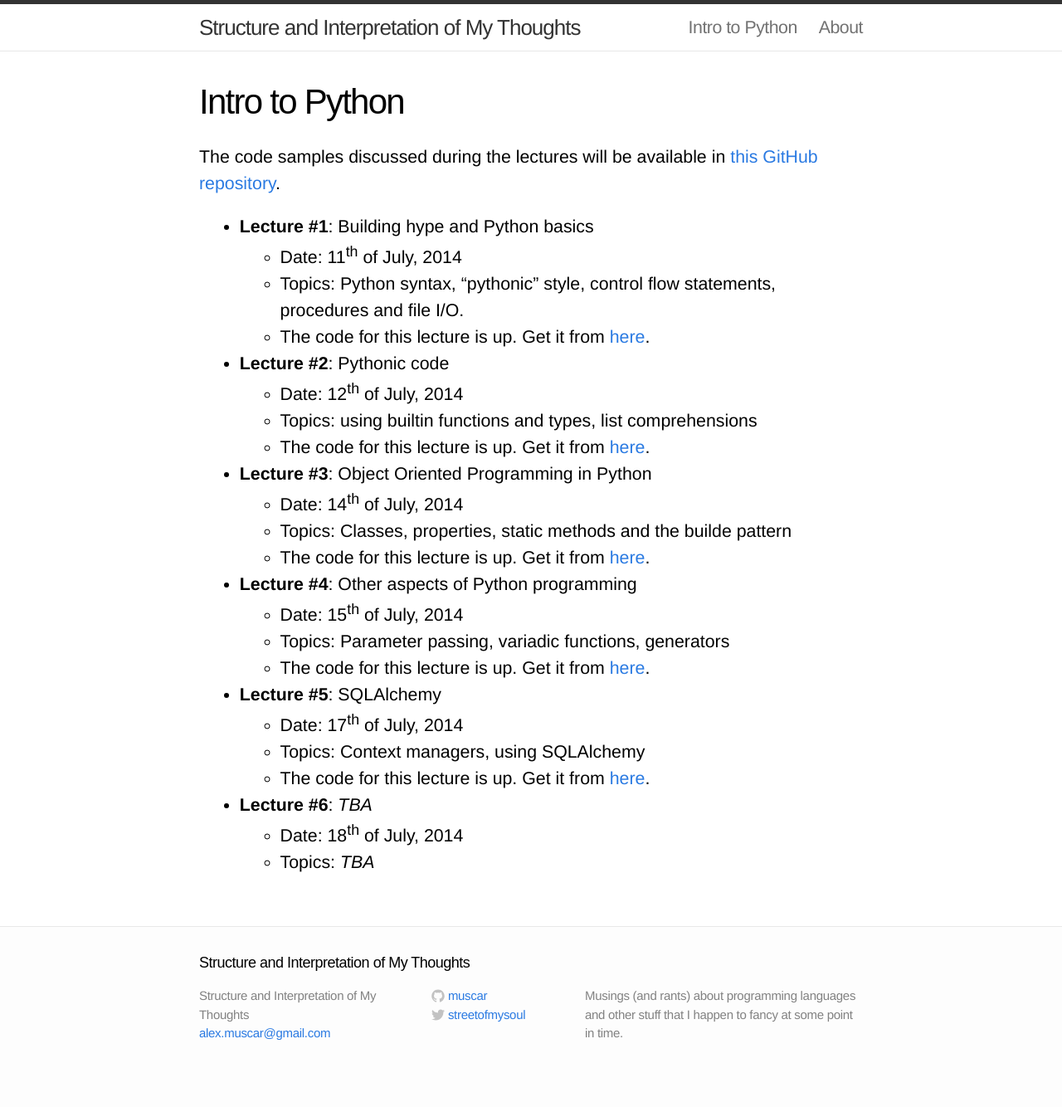
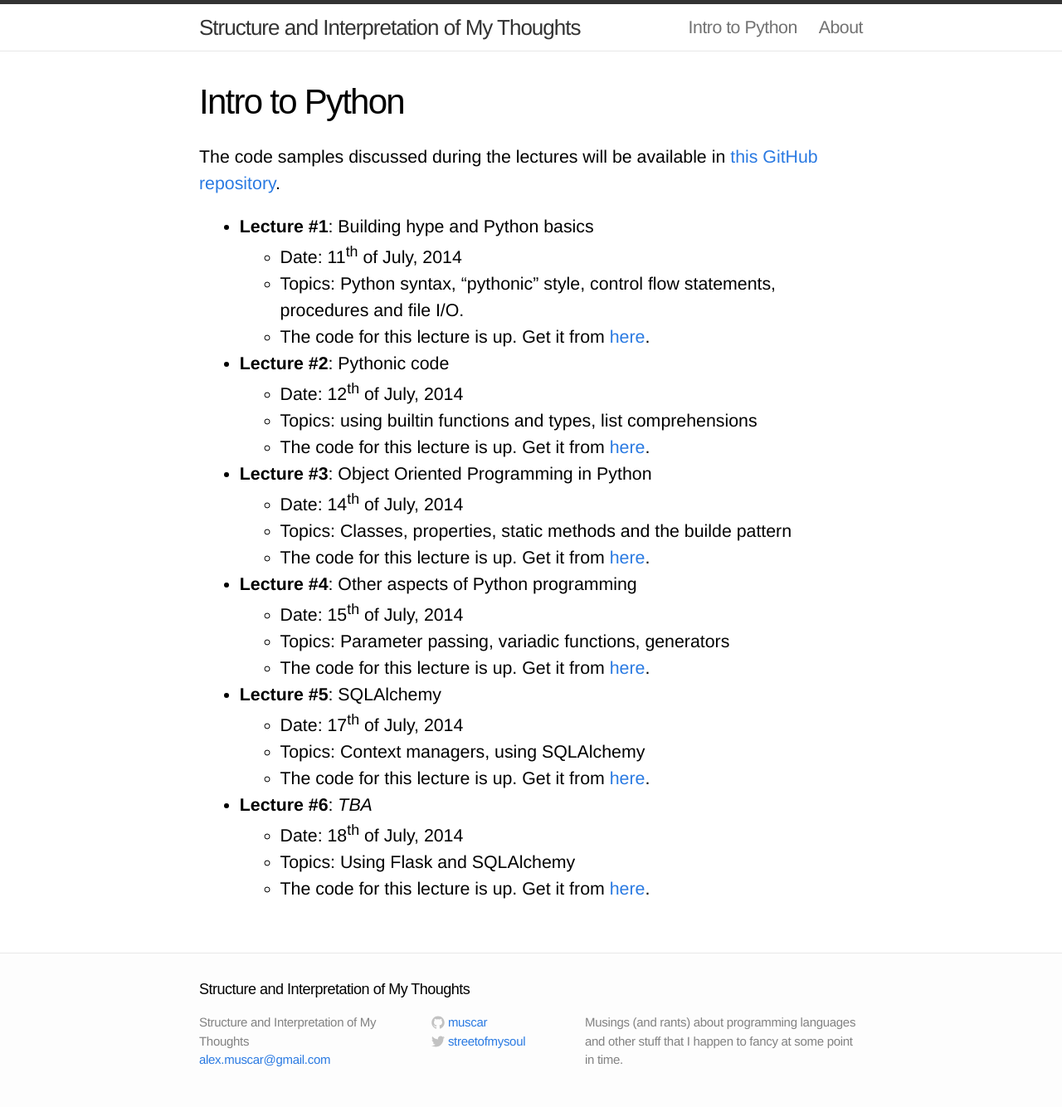
Before and after one commit to muscar/muscar.github.com, a Jekyll site: the page built from intro-to-python.md, in a window 1280 px wide. Shown: the whole page at 83% size. Built offline with Jekyll 4.4.1, drawn with Linux system fonts in a browser that asks for light colours; before the commit the page ends 1302 px from its top, so only the background shows below that.

Commit message:
Added code for lecture #6.

```diff
--- a/intro-to-python.md
+++ b/intro-to-python.md
@@ -30,4 +30,5 @@ procedures and file I/O.
     - The code for this lecture is up. Get it from [here](https://github.com/muscar/open4tech-intro-to-python/tree/master/lecture5).
 * **Lecture #6**: _TBA_
     - Date: 18<sup>th</sup> of July, 2014
-    - Topics: _TBA_
+    - Topics: Using Flask and SQLAlchemy
+    - The code for this lecture is up. Get it from [here](https://github.com/muscar/open4tech-intro-to-python/tree/master/lecture6).
```
